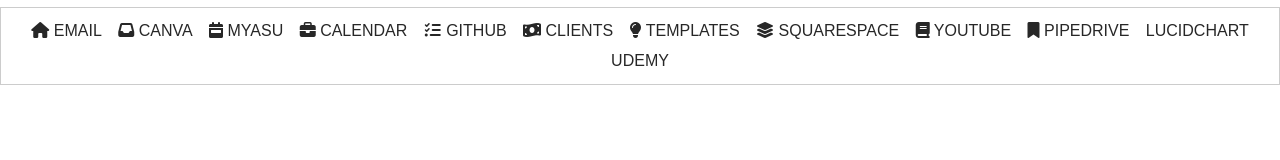
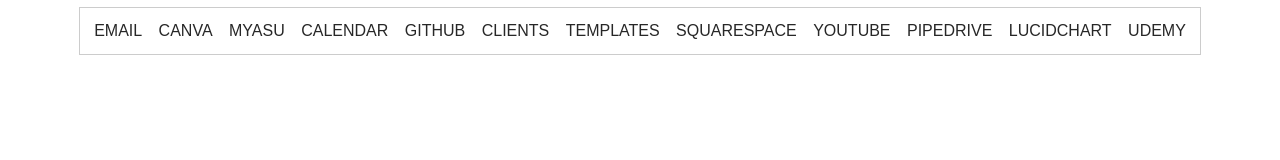
Before and after one commit to eicornellSOT/notion_widgets, a plain HTML site: page nav.html in a window 1280 px wide. Drawn offline with Linux system fonts and the light colour scheme.

Commit message:
Update nav.html

```diff
--- a/nav.html
+++ b/nav.html
@@ -58,16 +58,16 @@
 <body>
 
 	<nav class="navMenu  border">
-		<a id="Email" onclick="navigate(this.id)" href="https://www.notion.so/Project-Dashboard-6d8aff764fe643d9a0bd9be2a736b7d3?pvs=4"> <i class="fa-solid fa-house"></i> Email</a>
-		<a id="Canva" onclick="navigate(this.id)" href="https://www.notion.so/Project-Organizer-59dee3c5279441d8b76f3bed5f269d24?pvs=4"> <i class="fa-solid fa-inbox"></i> Canva</a>
-		<a id="MyASU" onclick="navigate(this.id)" href="#"> <i class="fa-solid fa-calendar-week"></i> MyASU</a>
-		<a id="Calendar" onclick="navigate(this.id)" href="#"> <i class="fa-solid fa-briefcase"></i> Calendar</a>
-		<a id="Github" onclick="navigate(this.id)" href="#"> <i class="fa-solid fa-list-check"></i> Github</a>
-		<a id="Clients" onclick="navigate(this.id)" href="#"> <i class="fa-solid fa-money-bill-wave"></i> Clients</a>
-		<a id="Templates" onclick="navigate(this.id)" href="#"> <i class="fa-solid fa-lightbulb"></i> Templates</a>
-		<a id="Squarespace" onclick="navigate(this.id)" href="#"> <i class="fa-solid fa-layer-group"></i> Squarespace</a>
-		<a id="Youtube" onclick="navigate(this.id)" href="#"> <i class="fa-solid fa-book"></i> Youtube</a>
-		<a id="Pipedrive" onclick="navigate(this.id)" href="#"> <i class="fa-solid fa-bookmark"></i> Pipedrive</a>
+		<a id="Email" onclick="navigate(this.id)" href="https://www.notion.so/Project-Dashboard-6d8aff764fe643d9a0bd9be2a736b7d3?pvs=4"> </i> Email</a>
+		<a id="Canva" onclick="navigate(this.id)" href="https://www.notion.so/Project-Organizer-59dee3c5279441d8b76f3bed5f269d24?pvs=4"></i> Canva</a>
+		<a id="MyASU" onclick="navigate(this.id)" href="#"> </i> MyASU</a>
+		<a id="Calendar" onclick="navigate(this.id)" href="#"> </i> Calendar</a>
+		<a id="Github" onclick="navigate(this.id)" href="#"> </i> Github</a>
+		<a id="Clients" onclick="navigate(this.id)" href="#"> </i> Clients</a>
+		<a id="Templates" onclick="navigate(this.id)" href="#"> </i> Templates</a>
+		<a id="Squarespace" onclick="navigate(this.id)" href="#"> </i> Squarespace</a>
+		<a id="Youtube" onclick="navigate(this.id)" href="#"> </i> Youtube</a>
+		<a id="Pipedrive" onclick="navigate(this.id)" href="#"> </i> Pipedrive</a>
 		<a id="LucidChart" onclick="navigate(this.id)" href="#"> </i> LucidChart</a>
 		<a id="Udemy" onclick="navigate(this.id)" href="#"> </i> Udemy</a>
 
```
